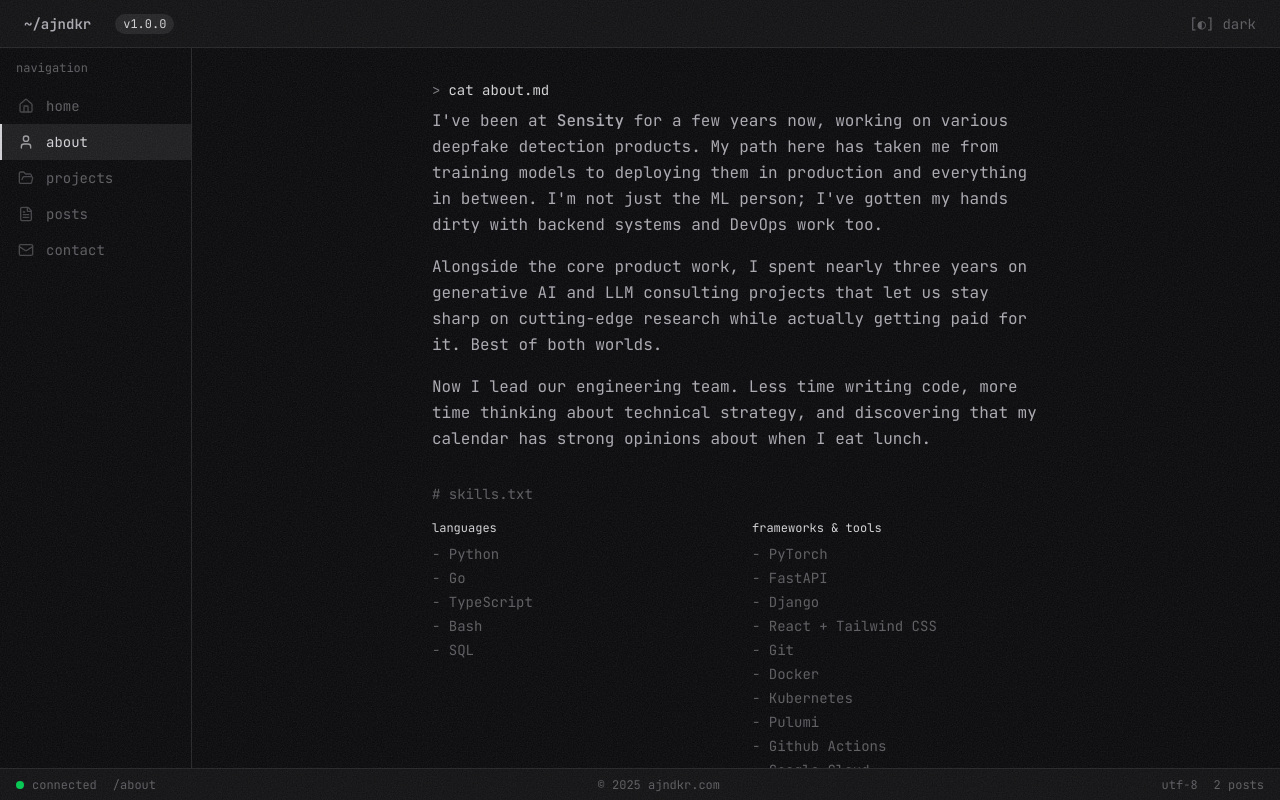
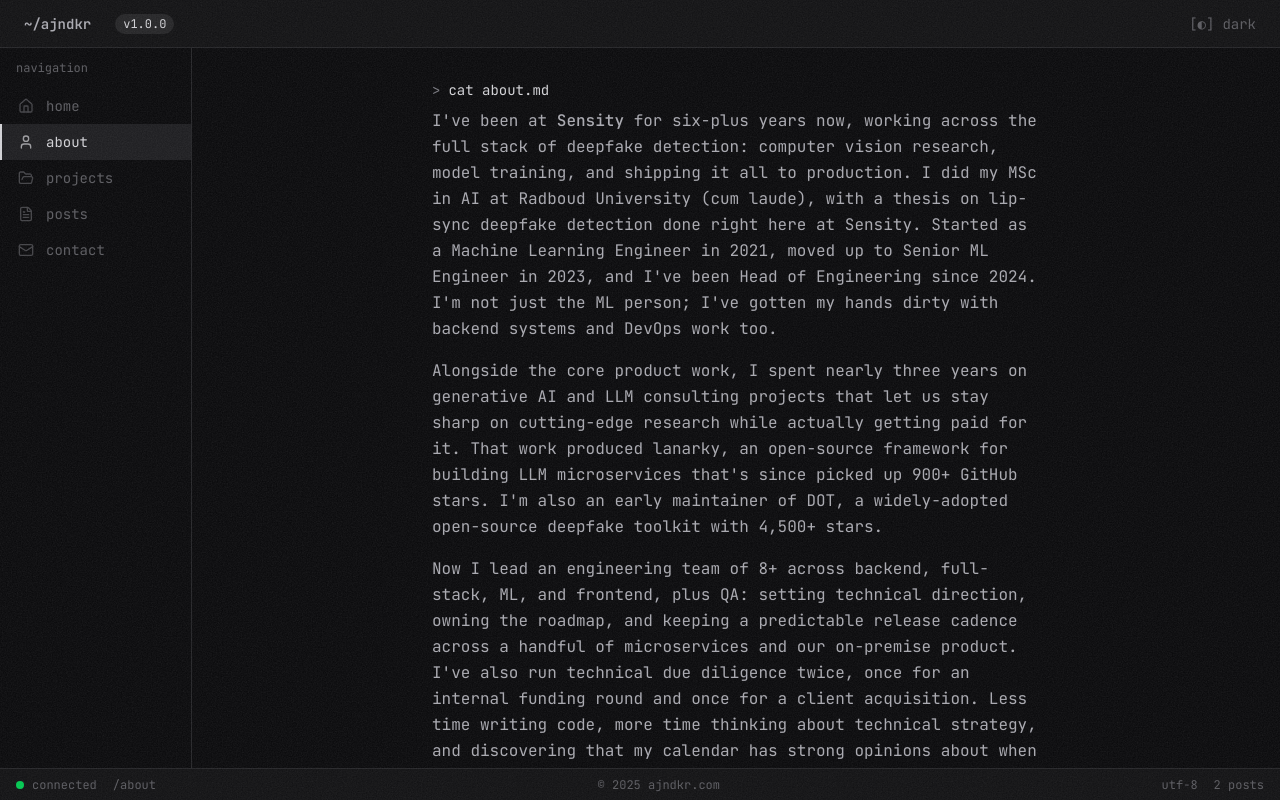
Before and after one commit to ajndkr/ajndkr.github.io, a React (Vite) app: page /about in a window 1280 px wide. Built offline with nearby package versions, Linux system fonts and the light colour scheme.

Commit message:
feat: expand about and home page bio with current role details

```diff
--- a/src/routes/about.tsx
+++ b/src/routes/about.tsx
@@ -27,20 +27,27 @@
             >
               Sensity
             </a>{" "}
-            for a few years now, working on various deepfake detection products.
-            My path here has taken me from training models to deploying them in production and
-            everything in between. I'm not just the ML person; I've gotten my hands dirty with
-            backend systems and DevOps work too.
+            for six-plus years now, working across the full stack of deepfake detection: computer
+            vision research, model training, and shipping it all to production. I did my MSc in AI
+            at Radboud University (cum laude), with a thesis on lip-sync deepfake detection done
+            right here at Sensity. Started as a Machine Learning Engineer in 2021, moved up to
+            Senior ML Engineer in 2023, and I've been Head of Engineering since 2024. I'm not just
+            the ML person; I've gotten my hands dirty with backend systems and DevOps work too.
           </p>
           <p>
             Alongside the core product work, I spent nearly three years on generative AI and LLM
             consulting projects that let us stay sharp on cutting-edge research while actually getting
-            paid for it. Best of both worlds.
+            paid for it. That work produced lanarky, an open-source framework for building LLM
+            microservices that's since picked up 900+ GitHub stars. I'm also an early maintainer of
+            DOT, a widely-adopted open-source deepfake toolkit with 4,500+ stars.
           </p>
           <p>
-            Now I lead our engineering team. Less time writing code, more time
-            thinking about technical strategy, and discovering that my
-            calendar has strong opinions about when I eat lunch.
+            Now I lead an engineering team of 8+ across backend, full-stack, ML, and frontend, plus
+            QA: setting technical direction, owning the roadmap, and keeping a predictable release
+            cadence across a handful of microservices and our on-premise product. I've also run
+            technical due diligence twice, once for an internal funding round and once for a client
+            acquisition. Less time writing code, more time thinking about technical strategy, and
+            discovering that my calendar has strong opinions about when I eat lunch.
           </p>
         </div>
       </div>
--- a/src/routes/index.tsx
+++ b/src/routes/index.tsx
@@ -27,12 +27,14 @@
               Sensity
             </a>
             , where we're building the foundational security layer against deepfakes and synthetic media.
+            Six-plus years turning computer vision and generative AI research into production systems,
+            currently leading an engineering team of 8+ across backend, ML, and frontend.
           </p>
           <p>
             I specialize in end-to-end ML/AI systems; the kind where you actually
             have to ship something, not just beat a benchmark. These days I spend
-            more time on technical strategy and team building than writing code,
-            but I still sneak in commits when no one's looking.
+            more time on technical strategy, architecture, and team building than
+            writing code, but I still sneak in commits when no one's looking.
           </p>
         </div>
       </div>
```
